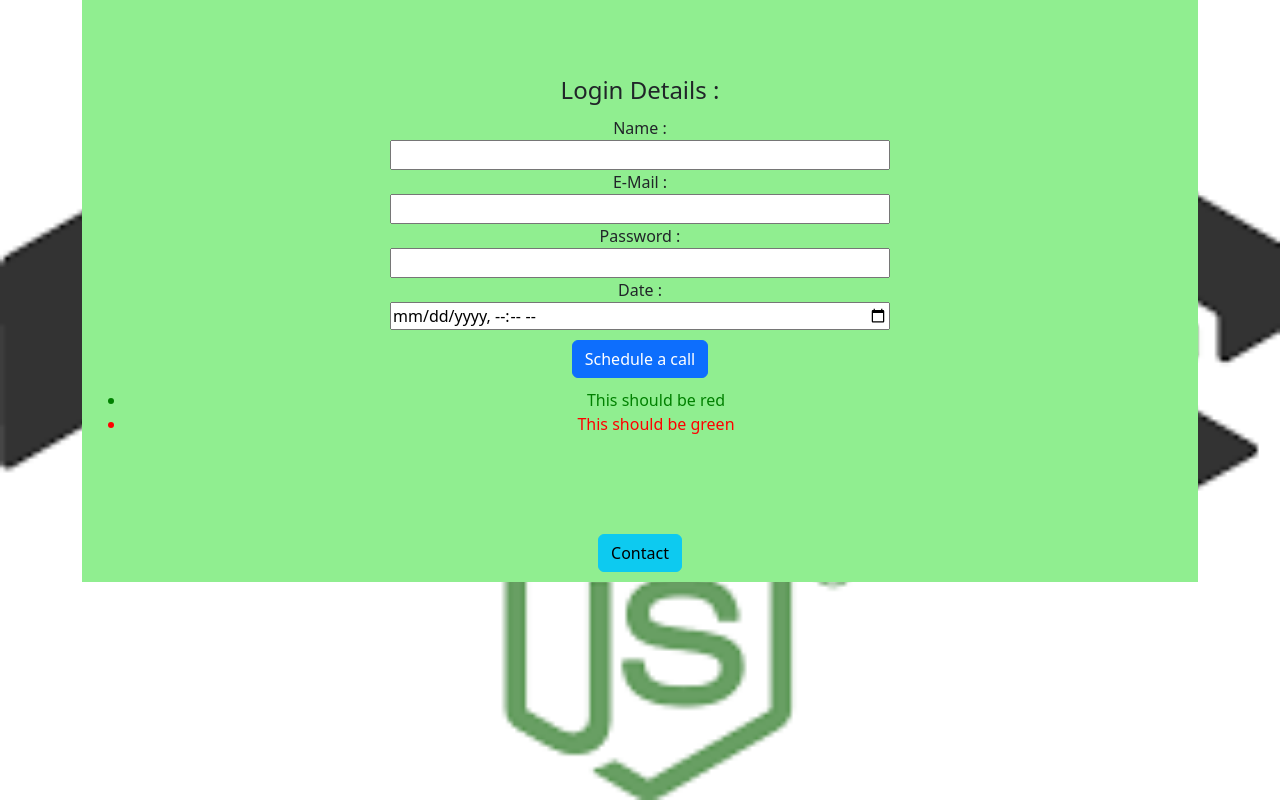
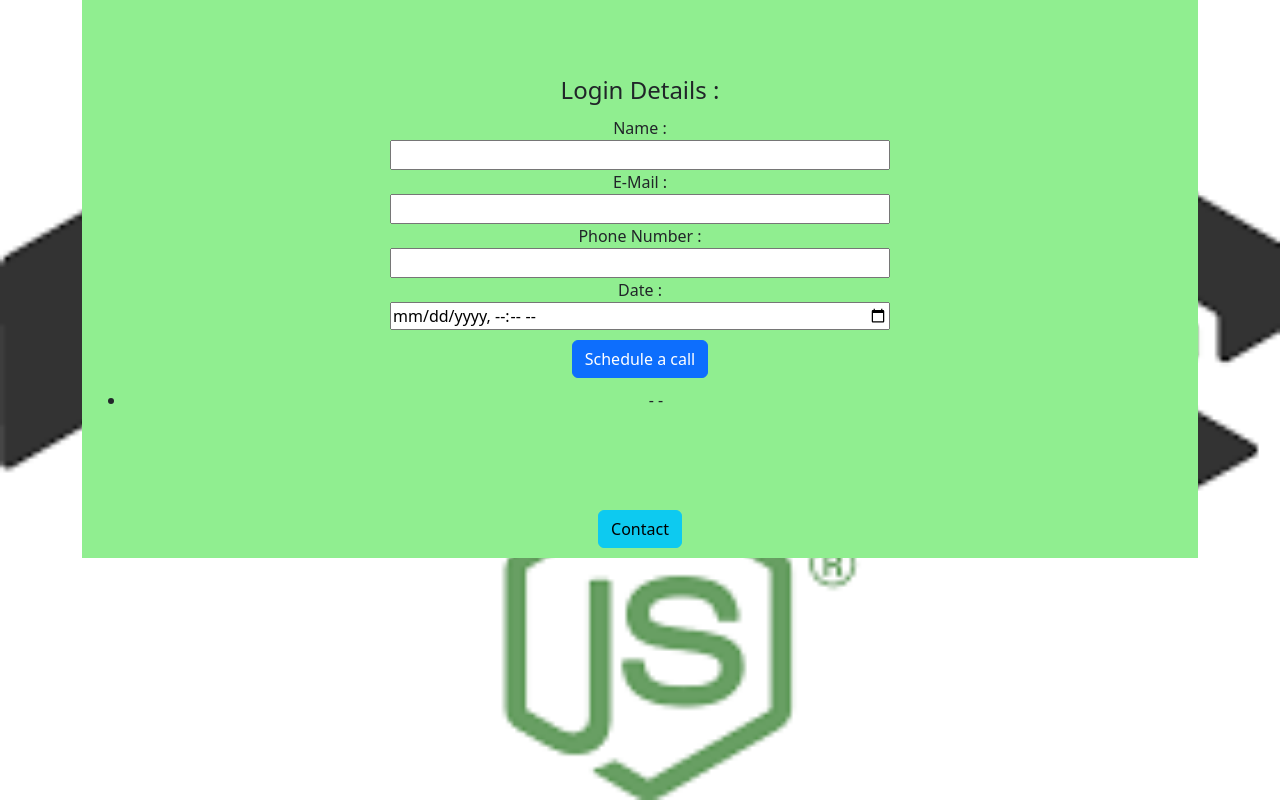
Before and after one commit to rawatabhay2601/Booking-Appointment-App, a plain HTML site: page assign.html in a window 1280 px wide. Both pictures are taken after a click on the button "Schedule a call". Drawn offline with nearby package versions, Linux system fonts and the light colour scheme.

Commit message:
Task12Commit

```diff
--- a/assign.html
+++ b/assign.html
@@ -38,7 +38,7 @@
     </head>
     <body>
         <div class="container">
-            <form action="#" onsubmit="reloadIssue(event)">
+            <form action="#">
             <br>
             <br>
             <br>
@@ -49,23 +49,20 @@
                     <input type="text" id="name" name="name" required><br>
                     <label for="email">E-Mail :</label><br>
                     <input type="email" id="email" name="email" required><br>
-                    <label for="pass">Password :</label><br>
-                    <input type="password" id="pass" name="pass" required><br>
+                    <label for="num">Phone Number :</label><br>
+                    <input type="tel" id="num" name="num" pattern="[0-9]{3}-[0-9]{2}-[0-9]{3}" required><br>
                     <label for="date">Date :</label><br>
                     <input type="datetime-local" id="date" name="date" ><br>
                     <button type="button" id="btn" class="btn btn-primary">Schedule a call</button>
 
                     <div class="msg"></div>
-                    <ul>
-                        <li class = "red">This should be red</li>
-                        <li class = "green">This should be green</li>
-                    </ul>
+                    <ul id="display"></ul>
                 </fieldset>
             </div>
             <br>
             <br>
             <br>
-            <button id="info" class="btn btn-info">Contact</button><br>
+            <button id="info" type = "button" class="btn btn-info">Contact</button><br>
             <div class="info"></div>
             </form>
         </div>
--- a/index.js
+++ b/index.js
@@ -23,13 +23,17 @@ const btn = document.getElementById("btn");
 //     console.log(event.target.email.value);
 //     console.log(event.target.date.value);
 // }
+ +
 
 // -------------------------------------------------------------------------------
 // Storing name, date and email of the user
 
+
 btn.addEventListener('click',saving);
+let ul = document.getElementById('display');
 
 function saving(){
+
 
     var name = document.getElementById('name').value;
     var email = document.getElementById('email').value;
@@ -43,10 +47,12 @@ function saving(){
 
     // serialized object
     let objStr = JSON.stringify(obj);
-    localStorage.setItem("myObj",objStr);
-    console.log(localStorage.getItem('myObj'));
+    localStorage.setItem(email,objStr);
 
-    // deserialized object
-    let objDestr = JSON.parse(localStorage.getItem("myObj"));
-    console.log(objDestr);
+    // Appending data to li tag
+    let li = document.createElement('li');
+    let data = document.createTextNode(obj.name+' - '+obj.email+' - '+obj.date);
+    li.appendChild(data);
+    ul.appendChild(li);
+
 }
```
